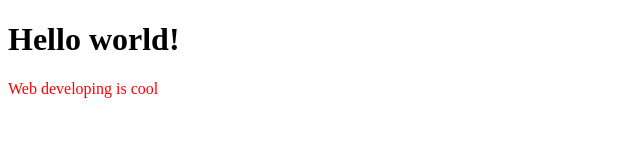
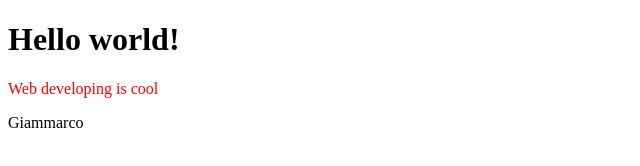
Before and after one commit to giansake/HTML-Project-Template, a plain HTML site: page index.html in a window 1280 px wide. Shown: the full height of the page, 0-640 px from the left. Drawn offline with Linux system fonts and the light colour scheme.

Commit message:
init branch giammarco

```diff
--- a/index.html
+++ b/index.html
@@ -10,5 +10,6 @@
   <body>
     <h1>Hello world!</h1>
     <p>Web developing is cool</p>
+    <span>Giammarco</span>
   </body>
 </html>
```
